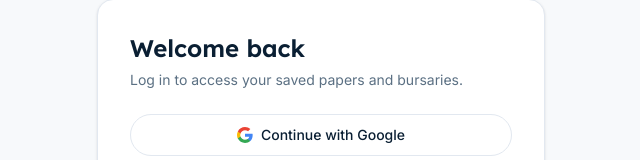
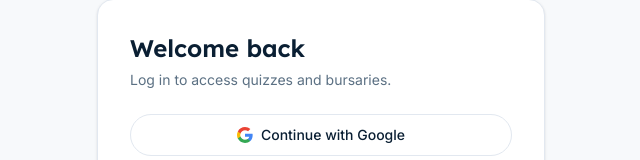
Before and after one commit to Katlego-napo/eduFundHub-app, a Next.js app in the folder edufund-hub-with-auth/: page /login in a window 1280 px wide. Shown: the part 186-346 px from the top of the page, without its empty margins (319-959 px from the left). Built offline with nearby package versions, Linux system fonts and the light colour scheme; no server answers.

Commit message:
updated login page

```diff
--- a/edufund-hub-with-auth/src/app/login/page.tsx
+++ b/edufund-hub-with-auth/src/app/login/page.tsx
@@ -5,7 +5,7 @@ export default function LoginPage() {
   return (
     <AuthLayout
       title="Welcome back"
-      subtitle="Log in to access your saved papers and bursaries."
+      subtitle="Log in to access quizzes and bursaries."
     >
       <LoginForm />
     </AuthLayout>
```
